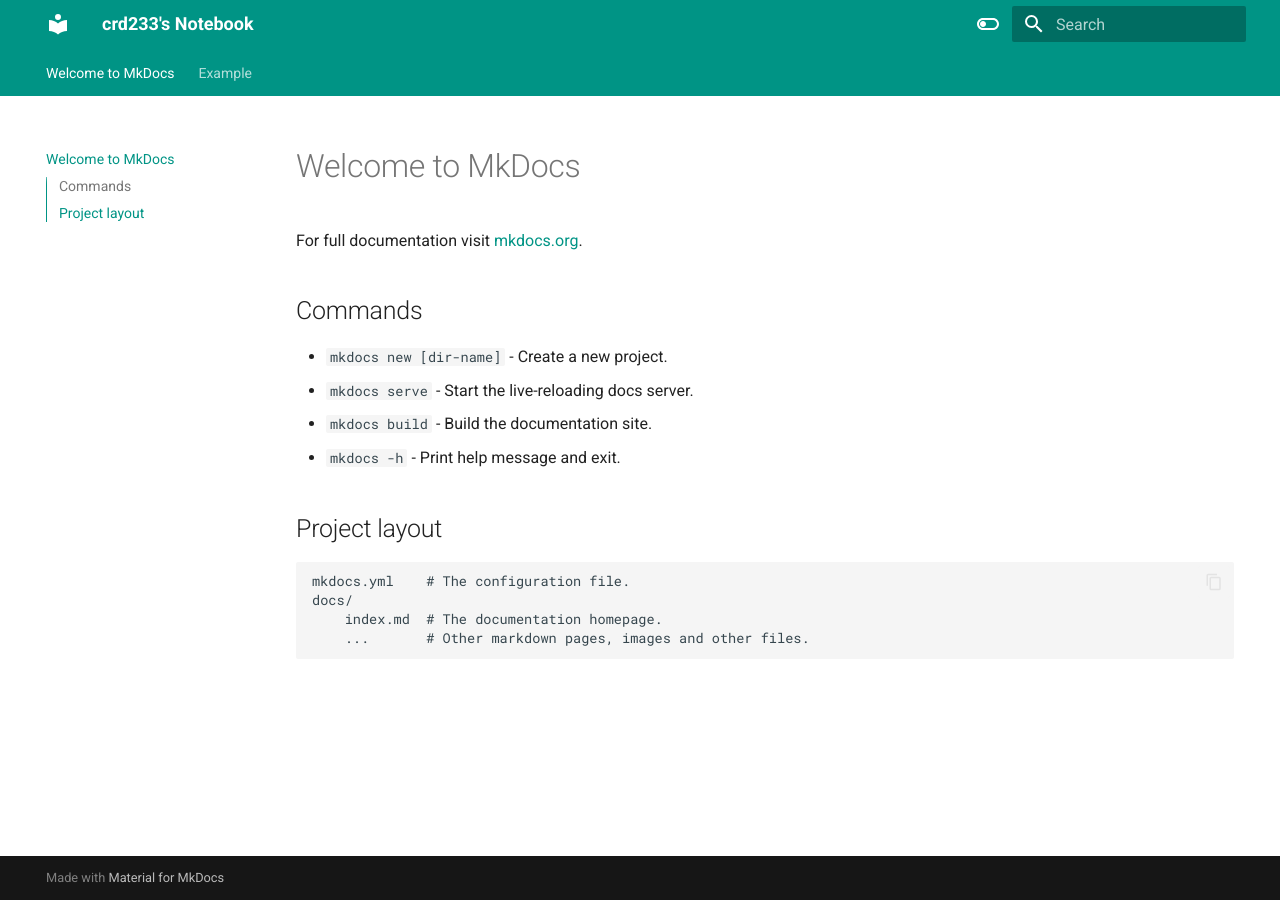
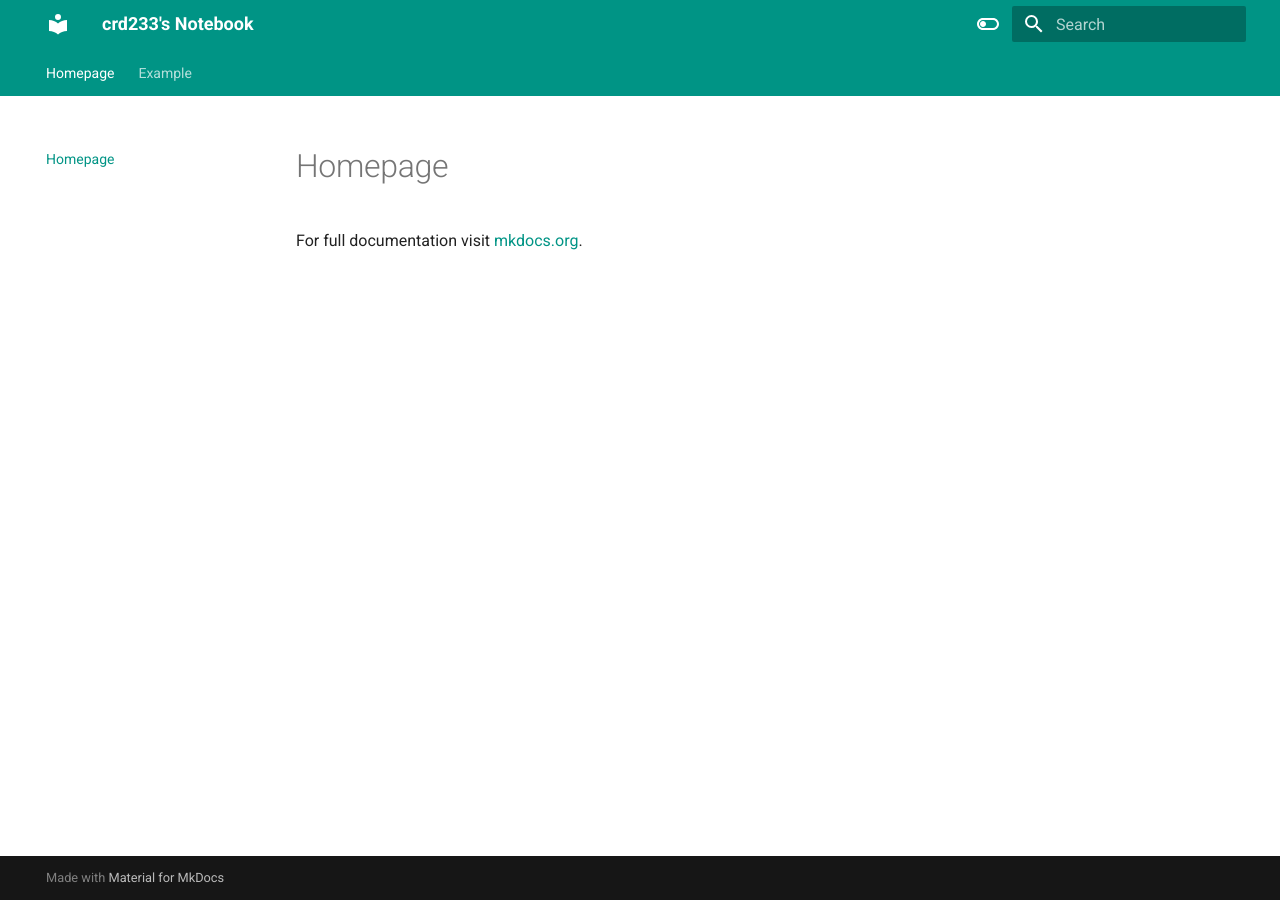
Before and after one commit to crd2333/Notebook, an MkDocs documentation site: the page built from docs/index.md, in a window 1280 px wide. Built offline with MkDocs 1.6.1 and Material for MkDocs 9.7.7, drawn with Linux system fonts in a browser that asks for light colours.

Commit message:
small change

```diff
--- a/docs/index.md
+++ b/docs/index.md
@@ -1,17 +1,3 @@
-# Welcome to MkDocs
+# Homepage
 
 For full documentation visit [mkdocs.org](https://www.mkdocs.org).
-
-## Commands
-
-* `mkdocs new [dir-name]` - Create a new project.
-* `mkdocs serve` - Start the live-reloading docs server.
-* `mkdocs build` - Build the documentation site.
-* `mkdocs -h` - Print help message and exit.
-
-## Project layout
-
-    mkdocs.yml    # The configuration file.
-    docs/
-        index.md  # The documentation homepage.
-        ...       # Other markdown pages, images and other files.
```
